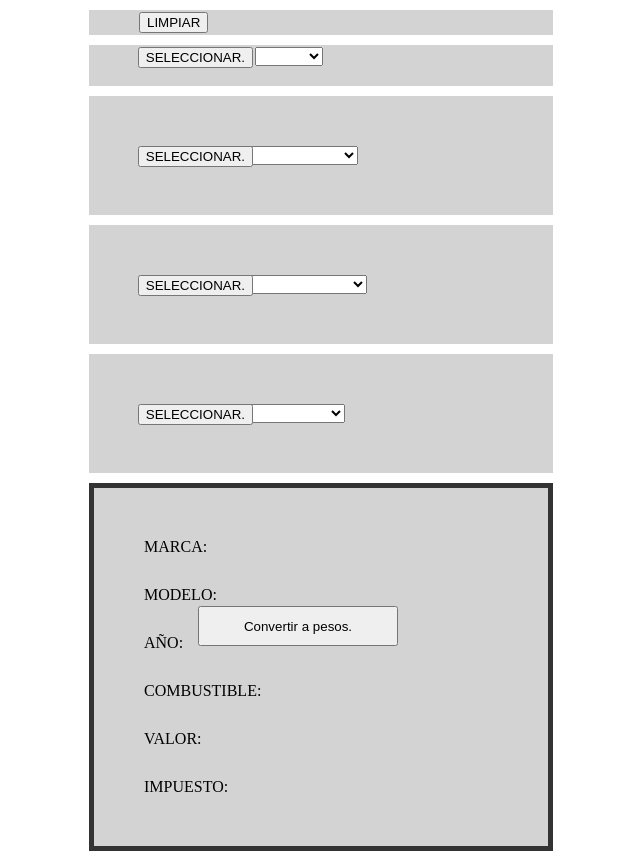
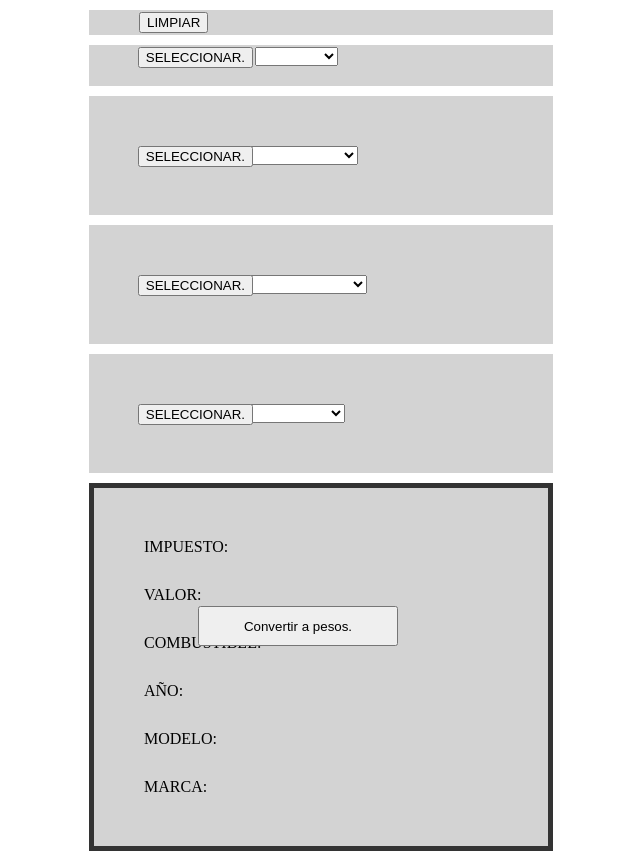
Before and after one commit to Andress-Gutierrez/Vehiculo_ultimo_consumo_api, a plain HTML site: page index.html in a window 1280 px wide. Both pictures are taken after a click on the button "LIMPIAR". Shown: the whole page, without its empty margins (319-959 px from the left). Drawn offline with Linux system fonts and the light colour scheme.

Commit message:
comienzo

```diff
--- a/index.html
+++ b/index.html
@@ -16,9 +16,9 @@
             <label for="VehiculosLabel">Tipo de vehículo:</label>
                 <select id="Vehiculos" name="Vehiculos">
                     <option id="Ninguno"></option>
-                    <option id="carro">Carro</option>
-                    <option id="moto">Moto</option>
-                    <option id="camion">Camión</option>
+                    <option id="carros">Carros</option>
+                    <option id="motos">Motos</option>
+                    <option id="caminhoes">Camiones</option>
                 </select>
         <button id="VehiculoBoton">SELECCIONAR.</button>
         </div>
--- a/index.js
+++ b/index.js
@@ -1,12 +1,28 @@
 class Lector_api
 {
-    constructor(limpiarBotonId,VehiculosBtnId)
+    constructor(marca_finalId,modelo_finalId,año_finalId,comb_finalId,valor_finalId,impuestoId,AñoId,ModeloId,MarcaId,VehiculosId,limpiarBotonId,VehiculosBtnId)
     {
-        //Botones
-        this.limpiarBoton = document.getElementById(limpiarBotonId);
-        this.VehiculoBoton = document.getElementById(VehiculosBtnId);                                                  //boton vehiculo
+        //cajas_desplegables
+        this.Vehiculos = document.getElementById(VehiculosId);                                                      //caja_desplegable
+        this.Marca = document.getElementById(MarcaId);
+        this.Modelo = document.getElementById(ModeloId);
+        this.Año = document.getElementById(AñoId);
+
+        //labels_div_caja
+        this.impuesto = document.getElementById(impuestoId);
+        this.valor_final = document.getElementById(valor_finalId);
+        this.comb_final = document.getElementById(comb_finalId);
+        this.año_finalI = document.getElementById(año_finalId);
+        this.modelo_final = document.getElementById(modelo_finalId);
+        this.marca_final = document.getElementById(marca_finalId);
 
 
+        //Botones
+        this.limpiarBoton = document.getElementById(limpiarBotonId);                                                //boton_limpiar
+        this.VehiculoBoton = document.getElementById(VehiculosBtnId);                                               //boton_vehiculo
+
+        this.Vehiculos.selectedIndex = 0;
+        this.URL = 'https://parallelum.com.br';                                                                    //Url consumo_pi
         this.inicializarEventos();
     }
 
@@ -18,13 +34,52 @@ class Lector_api
 
     limpiarSeleccionado()
     {
-        console.log("Hola");
+        //ventana desplegable
+        this.Vehiculos.selectedIndex = 0;
+        this.Marca.innerHTML="";
+        this.Modelo.innerHTML="";
+        this.Año.innerHTML="";
+
+
+        //labels_div_caja
+
+        this.impuesto.innerHTML='MARCA:';
+        this.valor_final.innerHTML='MODELO:';
+        this.comb_final.innerHTML='AÑO:';
+        this.año_finalI.innerHTML='COMBUSTIBLE:';
+        this.modelo_final.innerHTML='VALOR:';
+        this.marca_final.innerHTML='IMPUESTO:';
+
+        //variables
+
+
+
+
     }
     vehiculoSeleccionado()
     {
-        console.log("Mundo");
+        if(this.Vehiculos.value != "")
+        {
+            const vehi = this.Vehiculos.selectedOptions[0];
+            console.log(vehi);
+            console.log(this.Vehiculos.value);
+            console.log("Mundo");
+            fetch(`${this.URL}/fipe/api/v1/carros/marcas`)
+                //.then(resp => console.log(resp))
+                .then(resp => resp.json())
+                .then(data =>{
+                    const aplicacion = document.querySelector('#Marca');
+                    const tpl = data.map(data =>`<option id=${data.codigo}>${data.nome}</option>`);
+                    aplicacion.innerHTML = `${tpl}`;
+                    console.log(data);})
+                .catch(error => console.log(error))
+        }
+        else
+        {
+            this.limpiarSeleccionado();
+        }
     }
 
 
 }
-const api = new Lector_api('limpiarBoton','VehiculoBoton');
+const api = new Lector_api('marca_final','modelo_final','año_final','comb_final','valor_final','impuesto','Año','Modelo','Marca','Vehiculos','limpiarBoton','VehiculoBoton');
```
